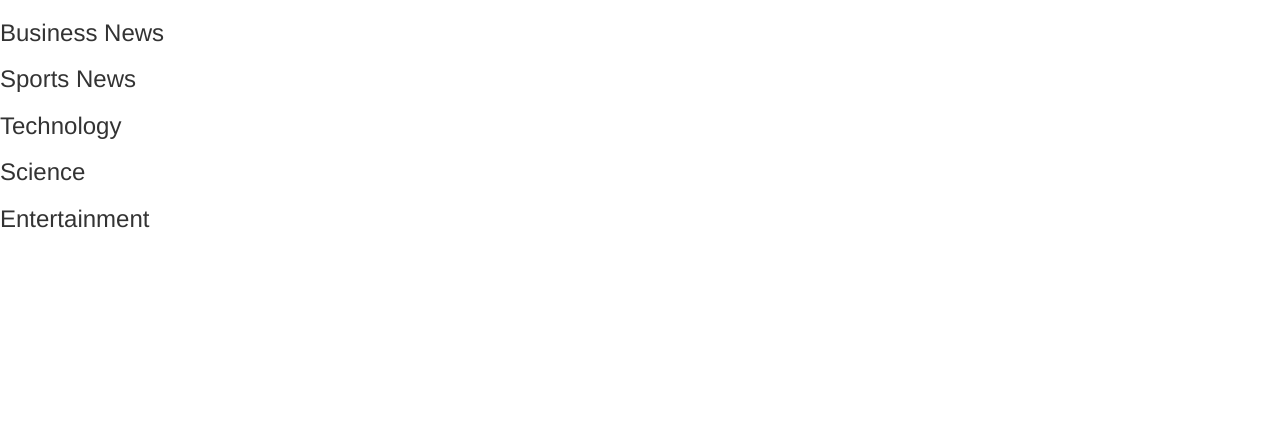
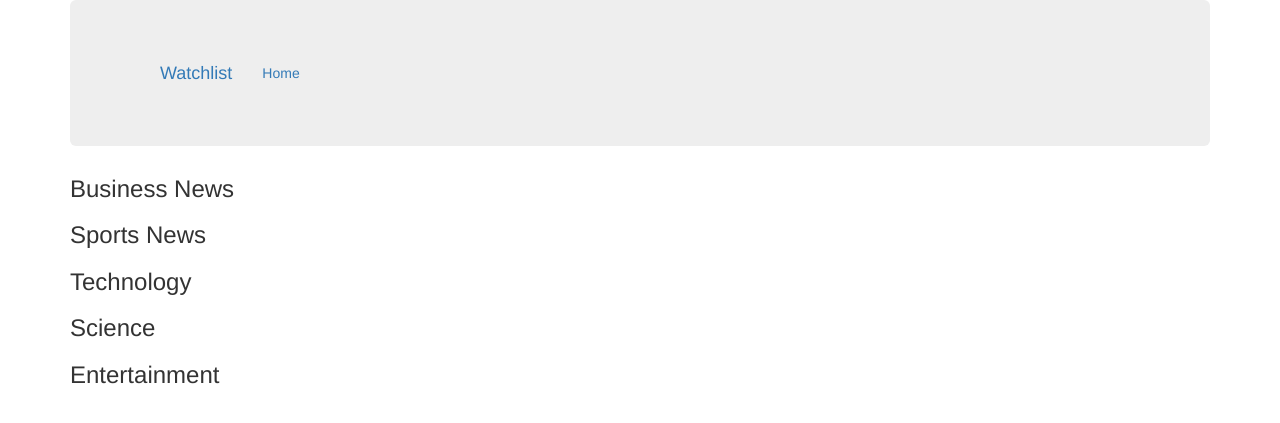
Before and after one commit to Uomar7/news_highlights, a Flask app: page /source/1 in a window 1280 px wide. Shown: the top 423 px of the page. Run offline with Flask 2, Linux system fonts and the light colour scheme; some libraries are stand-ins or nearby versions.

Commit message:
create d the nav bar and other pages

```diff
--- a/app/templates/base.html
+++ b/app/templates/base.html
@@ -12,10 +12,18 @@
     {% endif%}
 </head>
 <body>
+    <div class="container">
+    <!-- navbar -->
+    {% block navbar %}
+        {% include 'navbar.html' %}
+    {% endblock navbar %}
+
+        {% block content %}
+
+        {% endblock %}
+    </div>
     <!-- content block -->
-    {% block content %}
 
-    {% endblock %}
 
 </body>
 </html>
--- a/app/templates/macros.html
+++ b/app/templates/macros.html
@@ -1,8 +1,17 @@
 {% macro displaySourcesList(source_list) %}
     {% for source in source_list %}
-    <h2> {{ source.name}} </h2>
-    <!-- <li class="list unstyled"> {{ source.author }} </li> -->
-     <p> {{ source.description }} </p>
-    <a href="{{ source.url }}" class="btn btn-primary btn-md"> See more</a>
+    <div class="panel">
+
+        <div class="panel-heading">
+            <h2> {{ source.name}} </h2>
+        </div>
+        <div class="panel-body">
+            <p> {{ source.description }} </p>
+            <a href="{{ source.url }}" class="btn btn-primary btn-md"> See more</a>
+        </div>
+
+    </div>
+
+
     {% endfor %}
 {% endmacro %}
--- a/app/templates/navbar.html
+++ b/app/templates/navbar.html
@@ -1,4 +1,5 @@
-    <div class="navbar navbar-inverse" role="navigation">
+<div class="jumbotron">
+    <div class="navbar-primary" role="navigation">
         <div class="container-fluid">
             <div class="navbar-header">
                 <button type="button" class="navbar-toggle" data-toggle="collapse" data-target=".navbar-collapse">
@@ -7,7 +8,7 @@
                   <span class="icon-bar"></span>
                   <span class="icon-bar"></span>
                 </button>
-                <a class="navbar-brand" href="/"> Royal </a>
+                <a class="navbar-brand" href="/"> Watchlist </a>
             </div>
             <div class="navbar-collapse collapse">
                 <ul class="nav navbar-nav">
@@ -16,3 +17,4 @@
 
         </div>
     </div>
+</div>
```
